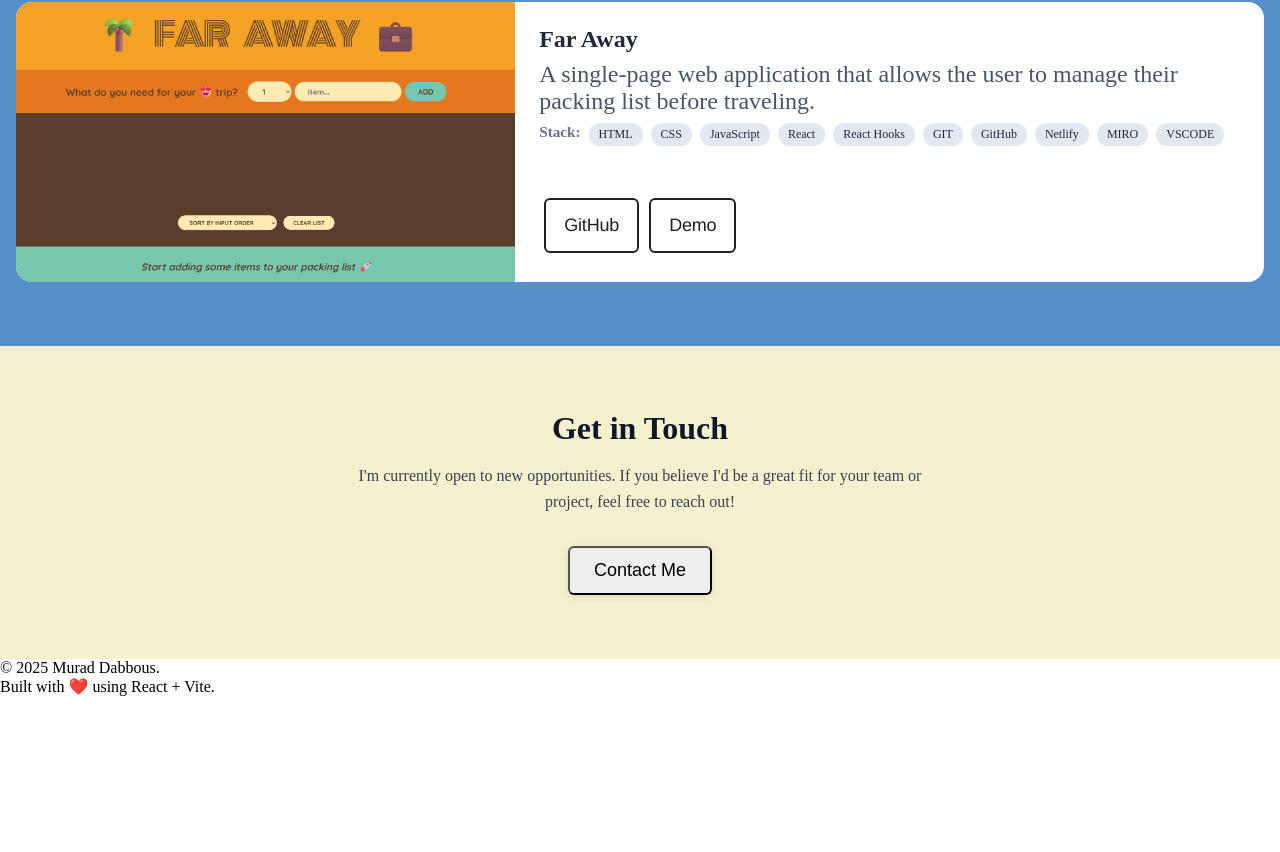
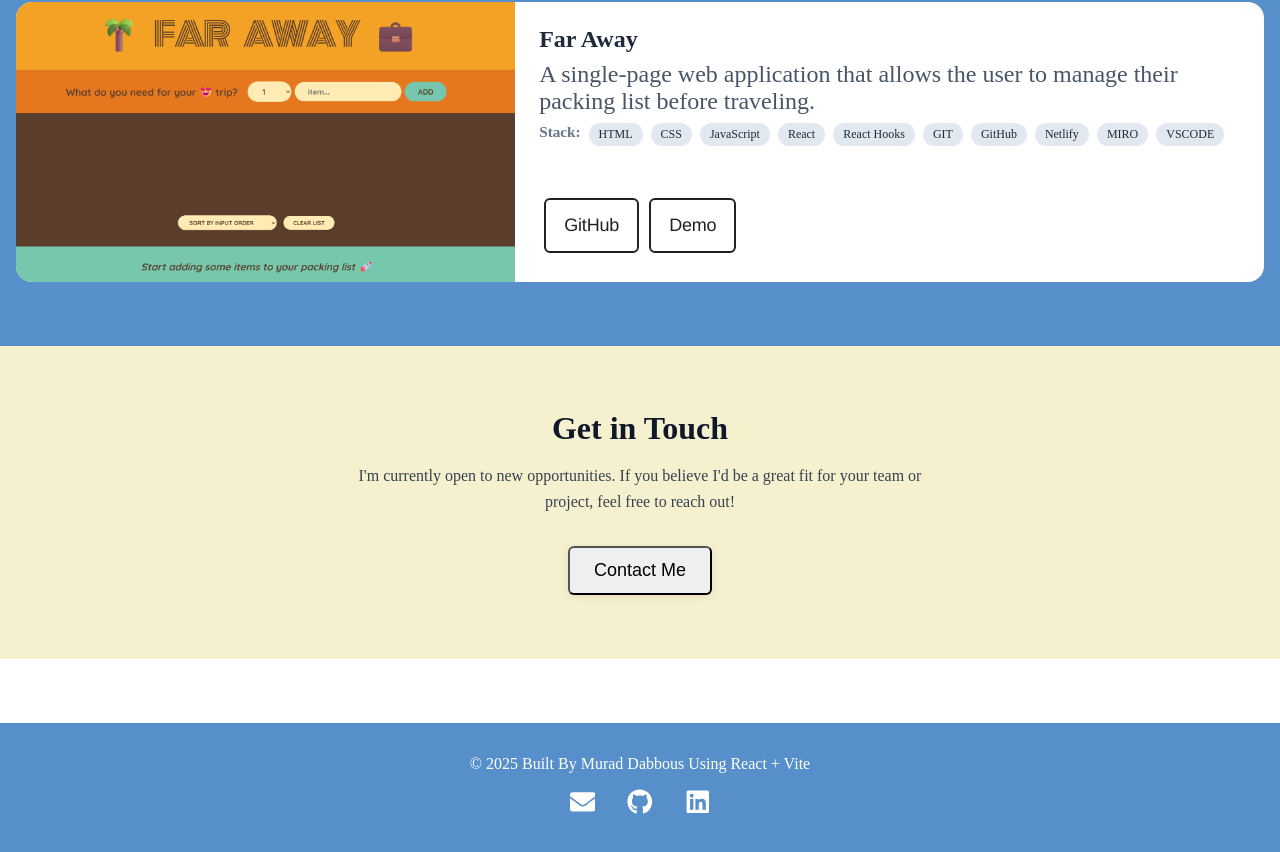
Before and after one commit to murad-shadeh/Portfolio, a React (Vite) app: page / in a window 1280 px wide. Shown: the part 1048-1900 px from the top of the page. Before the commit the page ends 1744 px from the top, so only its background shows below. Built offline with nearby package versions, Linux system fonts and the light colour scheme.

Commit message:
feat(footer): add the footer section

```diff
--- a/src/components/Footer.css
+++ b/src/components/Footer.css
@@ -0,0 +1,35 @@
+.footer {
+  background-color: #578fca;
+  color: #ffffff;
+  padding: 2rem 1rem;
+  margin-top: 4rem;
+  text-align: center;
+}
+
+.footer-container {
+  max-width: 960px;
+  margin: 0 auto;
+}
+
+.footer-text {
+  font-size: 1rem;
+  margin-bottom: 1rem;
+  font-weight: 500;
+}
+
+.footer-links {
+  display: flex;
+  justify-content: center;
+  gap: 2rem;
+  font-size: 1.6rem;
+}
+
+.footer-links a {
+  color: #ffffff;
+  transition: transform 0.2s ease, opacity 0.2s ease;
+}
+
+.footer-links a:hover {
+  transform: scale(1.2);
+  opacity: 0.8;
+}
--- a/src/components/Footer.jsx
+++ b/src/components/Footer.jsx
@@ -1,15 +1,40 @@
+import { FaEnvelope, FaGithub, FaLinkedin } from "react-icons/fa";
+import "./Footer.css";
+
 const Footer = () => {
   return (
     <footer className="footer">
-      <div className="container text-center">
-        <p className="mb-0">&copy; {new Date().getFullYear()} Murad Dabbous.</p>
-        <p>
-          Built with{" "}
-          <span role="img" aria-label="love">
-            ❤️
-          </span>{" "}
-          using React + Vite.
+      <div className="footer-container">
+        <p className="footer-text">
+          &copy; {new Date().getFullYear()} Built By Murad Dabbous Using React +
+          Vite
         </p>
+        <div className="footer-links">
+          <a
+            href="mailto:moradshadeh@gmail.com"
+            target="_blank"
+            rel="noreferrer"
+            aria-label="Email"
+          >
+            <FaEnvelope />
+          </a>
+          <a
+            href="https://github.com/murad-shadeh"
+            target="_blank"
+            rel="noreferrer"
+            aria-label="GitHub"
+          >
+            <FaGithub />
+          </a>
+          <a
+            href="https://linkedin.com/in/murad-shadeh"
+            target="_blank"
+            rel="noreferrer"
+            aria-label="LinkedIn"
+          >
+            <FaLinkedin />
+          </a>
+        </div>
       </div>
     </footer>
   );
```
